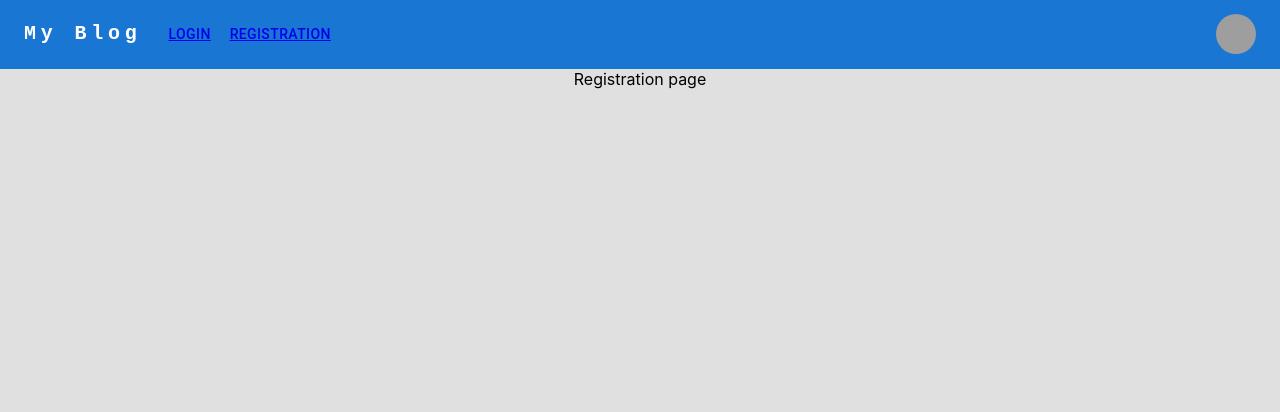
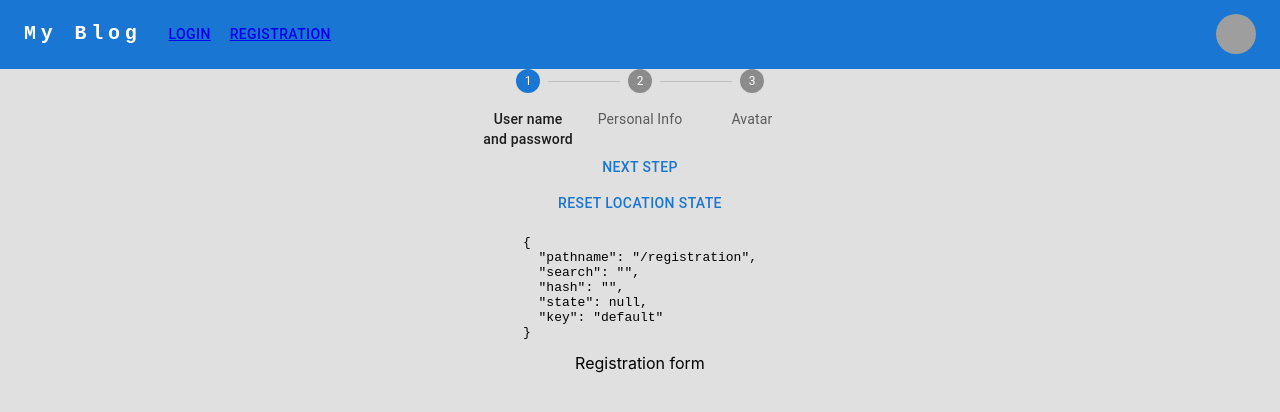
Before and after one commit to FedorowPavel/Blog, a React (Create React App) app in the folder client/: page /registration in a window 1280 px wide. Shown: the top 412 px of the page. Built offline with nearby package versions, Linux system fonts and the light colour scheme; grey boxes are pictures that could not be loaded.

Commit message:
registration page base layout added, location change state logic added

```diff
--- a/client/src/features/auth/login/Login.tsx
+++ b/client/src/features/auth/login/Login.tsx
@@ -1,14 +1,13 @@
-import React from 'react';
+import React, {FC} from 'react';
 import {
   Box,
   Card,
-  Typography
 } from "@mui/material";
 import {Link} from "react-router-dom";
 import LoginForm from './LoginForm';
 import Title from "../../../common/components/ui/Title";
 
-const Login = () => {
+const Login: FC = () => {
     return (
     <Box sx={{
       position: 'absolute',
--- a/client/src/features/auth/registration/Registration.tsx
+++ b/client/src/features/auth/registration/Registration.tsx
@@ -1,15 +1,42 @@
-import React from 'react';
-import {Box} from "@mui/material";
+import React, {useEffect} from 'react';
+import {Box, Button, Step, StepLabel, Stepper} from "@mui/material";
+import RegistrationForm from "./RegistrationForm";
+import { useLocation, useNavigate } from 'react-router-dom';
+
+
+const steps = [
+  'User name and password',
+  'Personal Info',
+  'Avatar',
+];
 
 const Registration = () => {
+  const location = useLocation()
+  const navigate = useNavigate();
+
+  useEffect(() => {
+    console.log(location)
+  }, [])
+
   return (
     <Box sx={{
       flexGrow: 1,
       display: 'flex',
+      flexDirection: 'column',
       alignItems: 'center',
       justifyContent: 'center'
     }}>
-      Registration page
+      <Stepper activeStep={location.state || 0} alternativeLabel>
+        {steps.map((label) => (
+        <Step key={label}>
+          <StepLabel>{label}</StepLabel>
+        </Step>
+      ))}
+    </Stepper>
+      <Button title='change location state' onClick={() => navigate({}, {state: location.state + 1})}>next step</Button>
+      <Button title='change location state' onClick={() => navigate({}, {state: 0})}>reset location state</Button>
+      <pre>{JSON.stringify(location, null, 2)}</pre>
+    <RegistrationForm/>
     </Box>
   );
 };
--- /dev/null
+++ b/client/src/features/auth/registration/RegistrationForm.tsx
@@ -0,0 +1,11 @@
+import React, {FC} from 'react';
+
+const RegistrationForm: FC = () => {
+  return (
+    <div>
+      Registration form
+    </div>
+  );
+};
+
+export default RegistrationForm;
```
